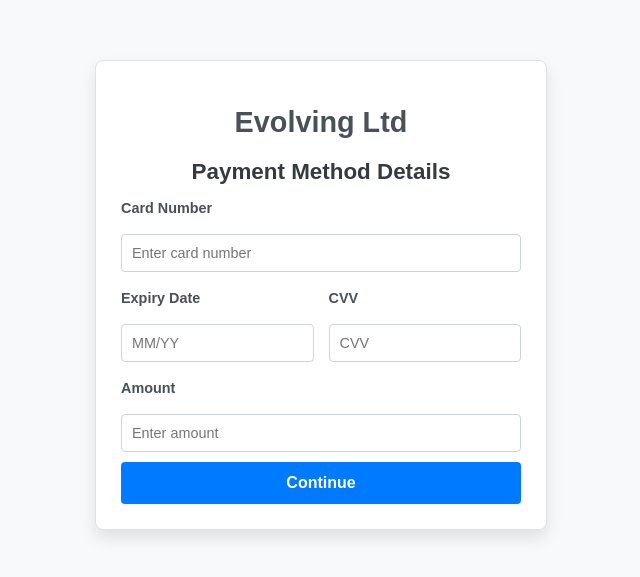
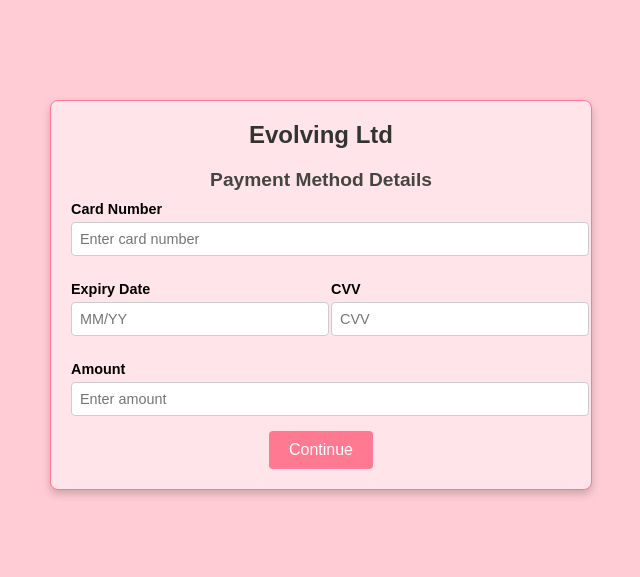
Before and after one commit to sheharyar777/devops-payment-page, a plain HTML site: page index.html in a window 1280 px wide. Shown: the part 105-682 px from the top of the page, without its empty margins (319-959 px from the left). Drawn offline with Linux system fonts and the light colour scheme.

Commit message:
Update style.css

```diff
--- a/style.css
+++ b/style.css
@@ -1,106 +1,82 @@
-/* General Body Styling */
+/* General Styles */
 body {
     font-family: Arial, sans-serif;
-    background-color: #f8f9fa; /* Light grey   */
+    background-color: #ffccd5; /* Soft pink background */
     margin: 0;
+    padding: 0;
     display: flex;
     justify-content: center;
     align-items: center;
     height: 100vh;
 }
 
-/* Container Styling */
+/* Container */
 .container {
     text-align: center;
-    width: 400px;
-    background-color: #ffffff; /* White background */
+    width: 100%;
+    max-width: 500px;
+    background-color: #ffe5e9; /* Light pink card */
+    border: 1px solid #ff7a91; /* Border matches the theme */
     border-radius: 8px;
-    padding: 25px;
-    box-shadow: 0 8px 16px rgba(0, 0, 0, 0.1);
-    border: 1px solid #dee2e6;
+    padding: 20px;
+    box-shadow: 0 4px 8px rgba(0, 0, 0, 0.2);
 }
 
-/* Header Styling */
+/* Header */
 header h1 {
-    margin-bottom: 20px;
-    font-size: 1.8rem;
-    color: #495057;
-    font-weight: bold;
+    margin: 0;
+    font-size: 1.5em;
+    color: #333;
 }
 
-/* Payment Form Section */
+/* Payment Form */
+.payment-form {
+    margin-top: 20px;
+}
+
 .payment-form h2 {
-    font-size: 1.4rem;
-    margin-bottom: 15px;
-    color: #343a40;
+    font-size: 1.2em;
+    color: #444;
+    margin-bottom: 10px;
 }
 
 .payment-form label {
-    font-weight: bold;
-    font-size: 0.9rem;
-    margin: 8px 0;
     display: block;
     text-align: left;
-    color: #495057;
+    margin: 10px 0 5px;
+    font-weight: bold;
+    font-size: 0.9em;
 }
 
 .payment-form input {
     width: 100%;
-    padding: 10px;
-    margin: 10px 0;
-    border: 1px solid #ced4da;
+    padding: 8px;
+    margin-bottom: 15px;
+    border: 1px solid #ccc;
     border-radius: 4px;
-    font-size: 0.9rem;
-    box-sizing: border-box;
+    font-size: 0.9em;
 }
 
-.payment-form input:focus {
-    border-color: #80bdff;
-    outline: none;
-    box-shadow: 0 0 5px rgba(0, 123, 255, 0.25);
-}
-
-/* Expiry and CVV Section */
 .expiry-cvv {
     display: flex;
-    gap: 15px;
+    justify-content: space-between;
 }
 
 .expiry-cvv div {
-    flex: 1;
+    width: 48%;
 }
 
-/* Button Styling */
 button {
-    background-color: #007bff;
+    background-color: #ff7a91; /* Button matches the theme */
     color: white;
-    padding: 12px;
     border: none;
+    padding: 10px 20px;
+    font-size: 1em;
     border-radius: 4px;
     cursor: pointer;
-    width: 100%;
-    font-size: 1rem;
-    font-weight: bold;
-    transition: background-color 0.3s, transform 0.2s;
+    transition: background-color 0.3s;
 }
 
 button:hover {
-    background-color: #0056b3;
-    transform: scale(1.02);
+    background-color: #ff506b; /* Slightly darker on hover */
 }
-
-button:active {
-    background-color: #003f7f;
-}
-
-/* Responsive Design */
-@media (max-width: 480px) {
-    .container {
-        width: 90%;
-        padding: 20px;
-    }
-
-    header h1 {
-        font-size: 1.5rem;
-    }
-}
```
